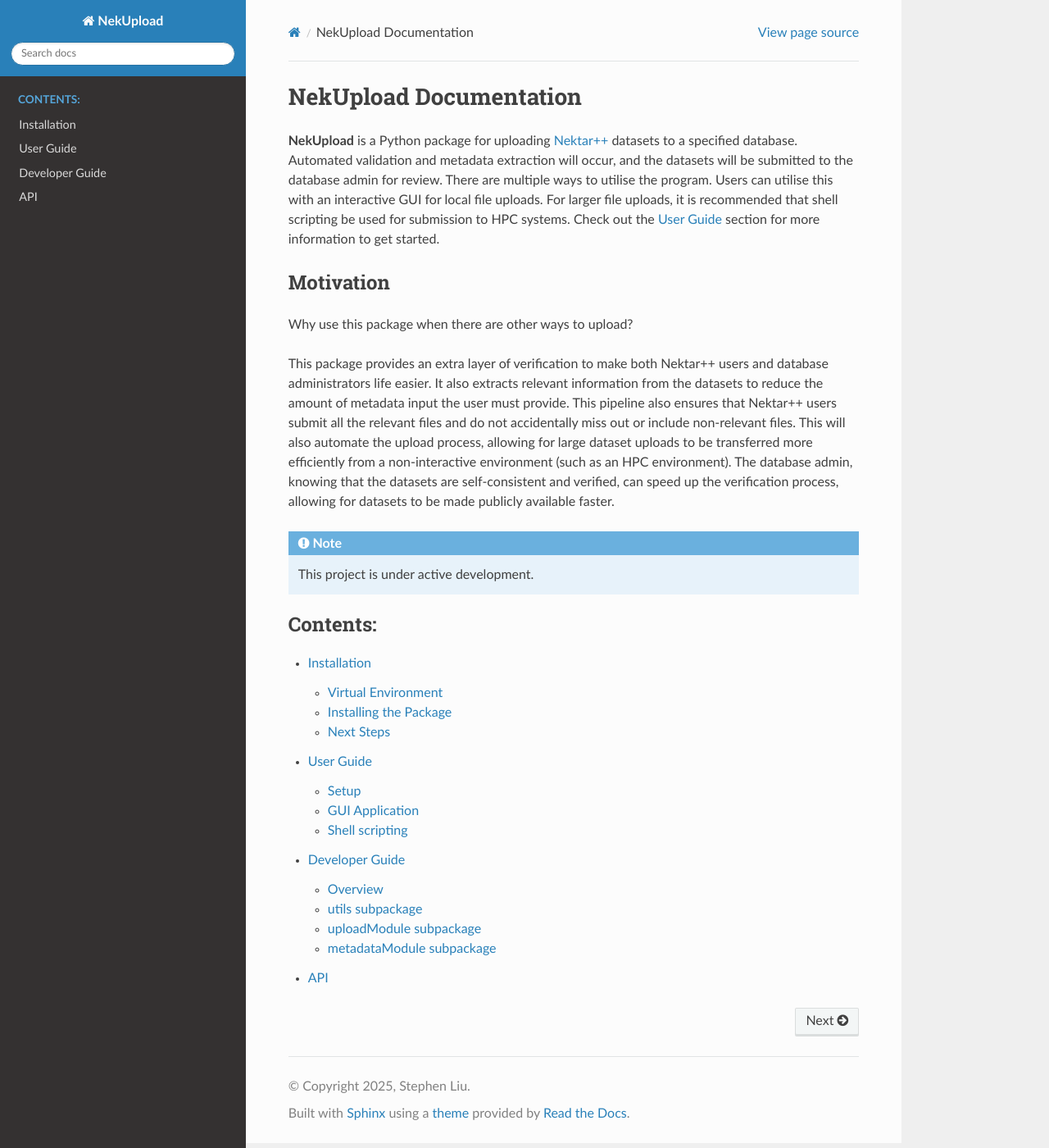
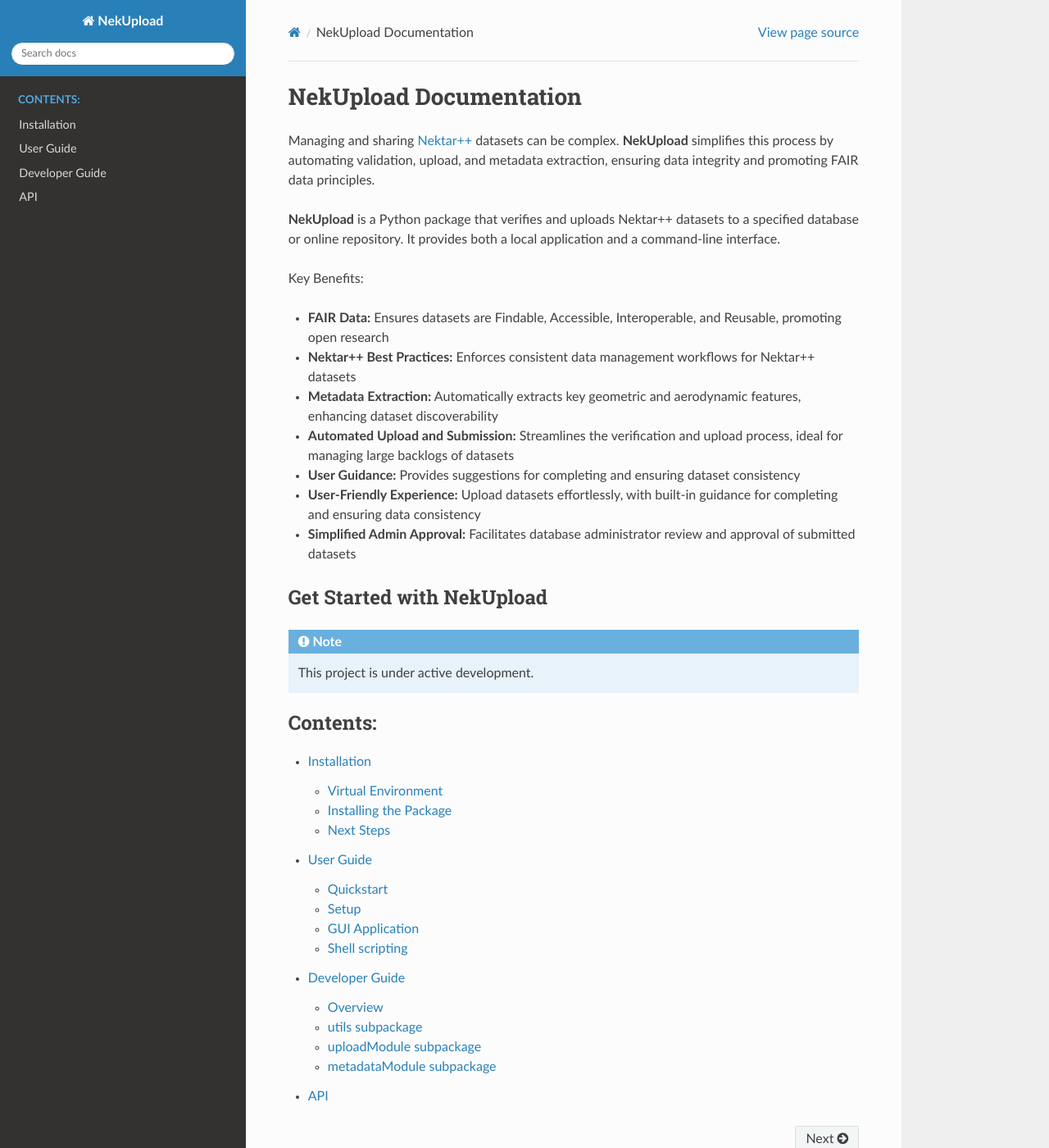
Before and after one commit to shl211/NekUpload, a Sphinx documentation site: the page built from docs/source/index.rst, in a window 1280 px wide and 1400 px high. Shown: the whole window at 82% size. Built offline with Sphinx 7.4.7 and the Read the Docs theme 3.1.0, drawn with Linux system fonts in a browser that asks for light colours.

Commit message:
Edit docs for better clarity
- Remove rst README as already have md
- Add better introduction to project
- Add better user guide with quickstart for local app

```diff
--- a/README.rst
+++ /dev/null
@@ -1,4 +0,0 @@
-NekUpload
-=========
-
-**NekUpload** is a Python package for uploading Nektar++ datasets to a database. Automated validation and metadata extraction will occur, and the datasets will be submitted to the database admin for review.
--- a/docs/source/index.rst
+++ b/docs/source/index.rst
@@ -6,15 +6,22 @@
 NekUpload Documentation
 =======================
 
-**NekUpload** is a Python package for uploading `Nektar++ <https://nektar.info>`_ datasets to a specified database. Automated validation and metadata extraction will occur, and the datasets will be submitted to the database admin for review. There are multiple ways to utilise the program. Users can utilise this with an interactive GUI for local file uploads. For larger file uploads, it is recommended that shell scripting be used for submission to HPC systems. Check out the :doc:`usage` section for more information to get started.
+Managing and sharing `Nektar++ <https://nektar.info>`_ datasets can be complex. **NekUpload** simplifies this process by automating validation, upload, and metadata extraction, ensuring data integrity and promoting FAIR data principles.
 
-Motivation
-----------
+**NekUpload** is a Python package that verifies and uploads Nektar++ datasets to a specified database or online repository.  It provides both a local application and a command-line interface.
 
-Why use this package when there are other ways to upload?
+Key Benefits:
 
-This package provides an extra layer of verification to make both Nektar++ users and database administrators life easier. It also extracts relevant information from the datasets to reduce the amount of metadata input the user must provide. This pipeline also ensures that Nektar++ users submit all the relevant files and do not accidentally miss out or include non-relevant files. This will also automate the upload process, allowing for large dataset uploads to be transferred more efficiently from a non-interactive environment (such as an HPC environment). The database admin, knowing that the datasets are self-consistent and verified, can speed up the verification process, allowing for datasets to be made publicly available faster.
+*   **FAIR Data:** Ensures datasets are Findable, Accessible, Interoperable, and Reusable, promoting open research
+*   **Nektar++ Best Practices:** Enforces consistent data management workflows for Nektar++ datasets
+*   **Metadata Extraction:** Automatically extracts key geometric and aerodynamic features, enhancing dataset discoverability
+*   **Automated Upload and Submission:** Streamlines the verification and upload process, ideal for managing large backlogs of datasets
+*   **User Guidance:** Provides suggestions for completing and ensuring dataset consistency
+*   **User-Friendly Experience:**  Upload datasets effortlessly, with built-in guidance for completing and ensuring data consistency
+*   **Simplified Admin Approval:**  Facilitates database administrator review and approval of submitted datasets
 
+Get Started with NekUpload
+--------------------------
 .. note::
    This project is under active development.
 
--- a/docs/source/usage.rst
+++ b/docs/source/usage.rst
@@ -1,5 +1,11 @@
 User Guide
 ==========
+
+.. toctree::
+   :maxdepth: 2
+   :caption: Contents:
+
+   quickstart
 
 NekUpload by default will attempt to upload provided Nektar++ datasets to a database within the Department of Aeronautics, Imperial College London. This database is built upon `InvenioRDM <https://invenio-software.org/products/rdm/>`_ online repository.
 
```
Also changed, not shown: README.md (+2 -2 lines), docs/source/quickstart.rst (added, +108 -0 lines), docs/source/_static/app.png (added), docs/source/_static/quickstart1.png (added).
